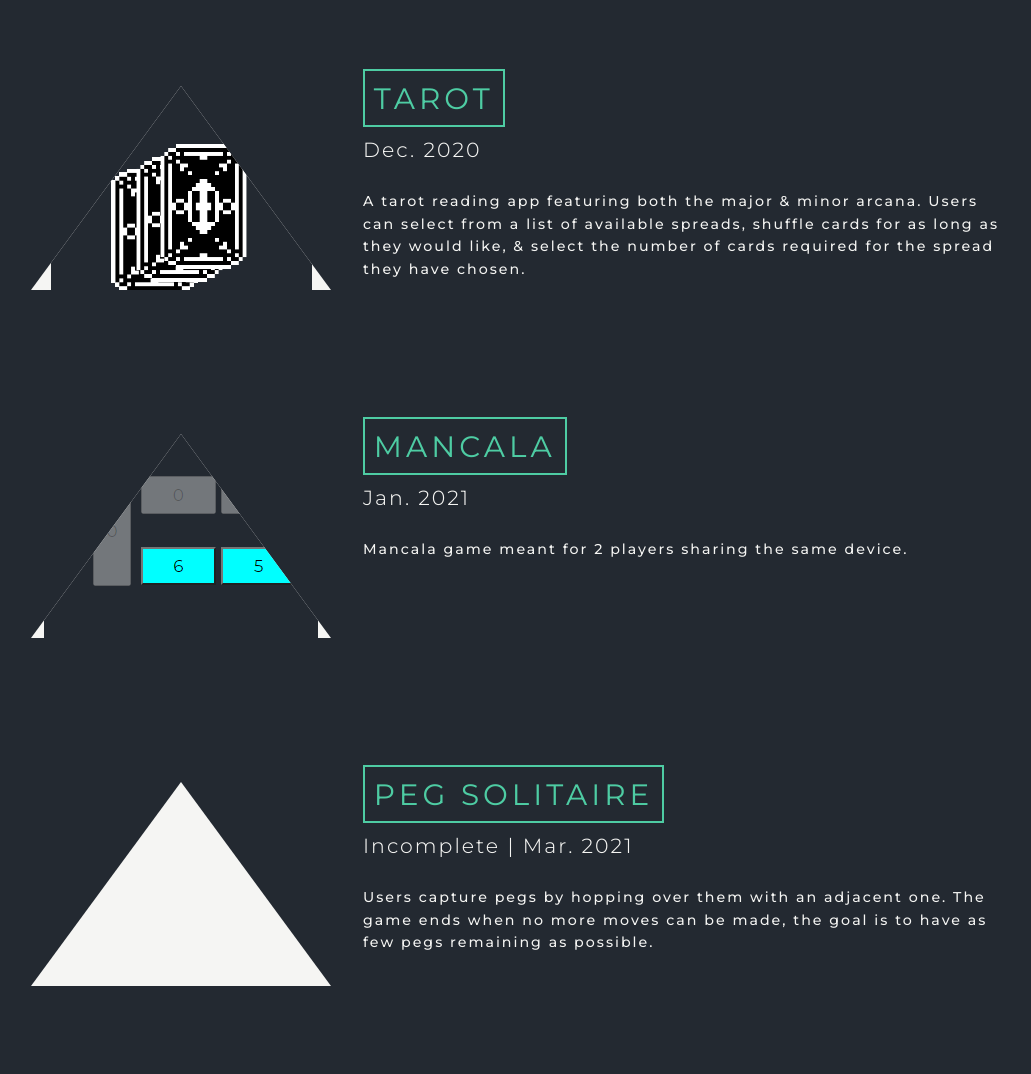
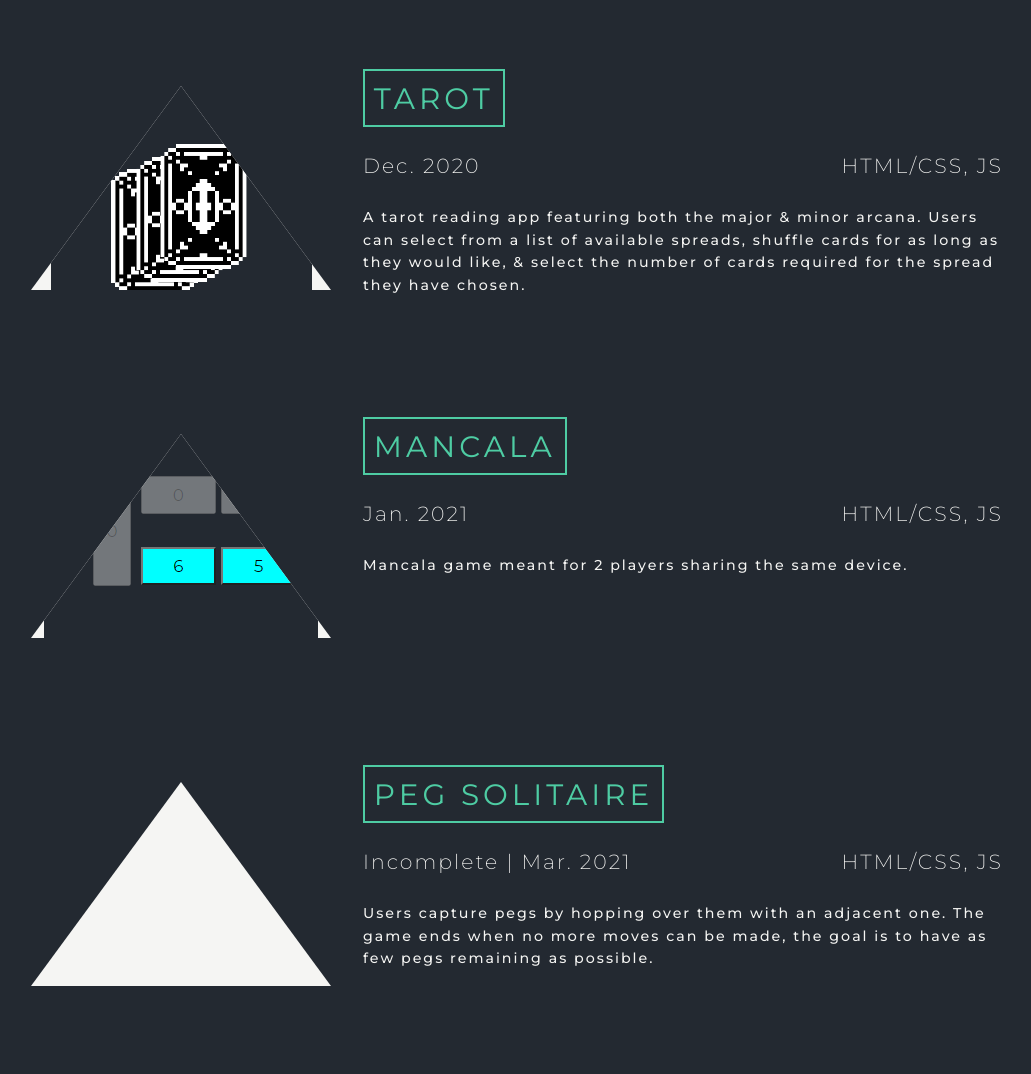
Before and after one commit to ALostCAWs/Keighly.ca, a website: page public/index.html in a window 1280 px wide. Shown: the part 1320-2394 px from the top of the page, without its empty margins (139-1170 px from the left). Drawn offline with Linux system fonts and the light colour scheme.

Commit message:
Add technologies in project info

```diff
--- a/public/index.html
+++ b/public/index.html
@@ -42,7 +42,6 @@
       <p>Currently, I am aiming to expand my JS & web design knowledge, all projects posted here are also on my GitHub
       </p>
     </article>
-    <!-- skills section -> best at / worked with / learning -->
     <article>
       <h2>Skill Set</h2>
       <section>
@@ -85,7 +84,10 @@
         </div>
         <div class="info-container">
           <h3><a href="projects/tarot/index.html">Tarot</a></h3>
-          <h4>Dec. 2020</h4>
+          <div>
+            <h4>Dec. 2020</h4>
+            <h4>HTML/CSS, JS</h4>
+          </div>
           <p>A tarot reading app featuring both the major & minor arcana. Users can select from a list of available
             spreads, shuffle cards for as long as they would like, & select the number of cards required for the spread
             they have chosen.</p>
@@ -103,7 +105,10 @@
         </div>
         <div class="info-container">
           <h3><a href="projects/mancala/index.html">Mancala</a></h3>
-          <h4>Jan. 2021</h4>
+          <div>
+            <h4>Jan. 2021</h4>
+            <h4>HTML/CSS, JS</h4>
+          </div>
           <p>Mancala game meant for 2 players sharing the same device.</p>
         </div>
       </article>
@@ -118,7 +123,10 @@
         </div>
         <div class="info-container">
           <h3><a href="projects/peg_solitaire/index.html">Peg Solitaire</a></h3>
-          <h4>Incomplete | Mar. 2021</h4>
+          <div>
+            <h4>Incomplete | Mar. 2021</h4>
+            <h4>HTML/CSS, JS</h4>
+          </div>
           <p>Users capture pegs by hopping over them with an adjacent one. The game ends when no more moves can be made,
             the goal is to have as few pegs remaining as possible.</p>
         </div>
--- a/public/styles/styles.css
+++ b/public/styles/styles.css
@@ -241,13 +241,19 @@ article > section h4 {
 	--main-font-wght: 300;
 }
 
+article > div > div {
+	display: flex;
+	flex-flow: row wrap;
+	justify-content: space-between;
+	margin-top: 1em;
+}
+
 article > div + div {
 	min-width: 90%;
 	/* text-align: left; */
 }
 
 article > div + div h3 a {
-	color: var(--accent-color);
 	font-size: var(--h2);
 	--main-font-wght: 400;
 	text-transform: uppercase;
@@ -256,7 +262,7 @@ article > div + div h3 a {
 
 article > div + div h4 {
 	margin-top: 1em;
-	--main-font-wght: 300;
+	--main-font-wght: 200;
 	letter-spacing: 2px;
 }
 
```
